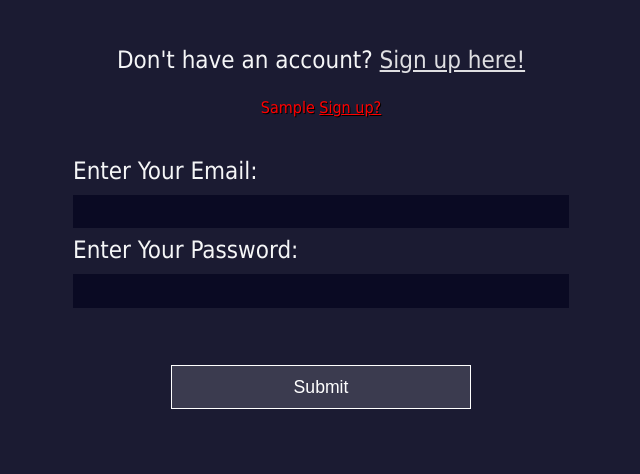
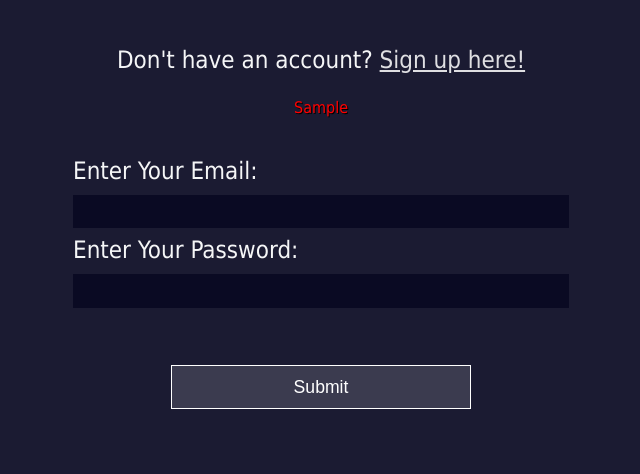
Before and after one commit to canguiano13/roll-call, a Flask app: template templates/signin.html in a window 1280 px wide. Shown: the part 134-608 px from the top of the page, without its empty margins (319-959 px from the left). Run offline with Flask 3, Linux system fonts and the light colour scheme; the template is opened without the code that fills it: most values are stand-ins (such as "Sample title", 1, 10 or a date in 2020).

Commit message:
update alert message

```diff
--- a/templates/signin.html
+++ b/templates/signin.html
@@ -22,9 +22,7 @@
 
     <!--display an alert for failed login-->
     {% if alert_data %}
-    <p class="user-login-alert">{{ alert_data }}
-      <a class="user-login-alert" href="/signUp">Sign up?</a>
-    </p>
+    <p class="user-login-alert">{{ alert_data }}</p>
     {% endif %}
 
     <!--TODO fix action to point to function that handles login-->
```
